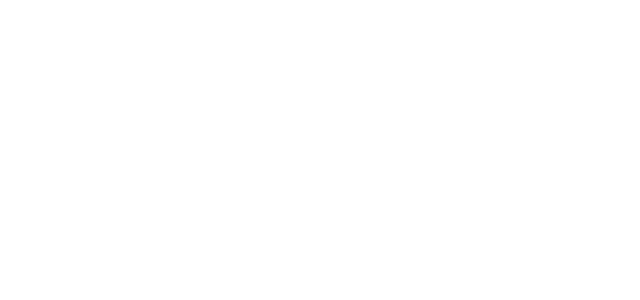
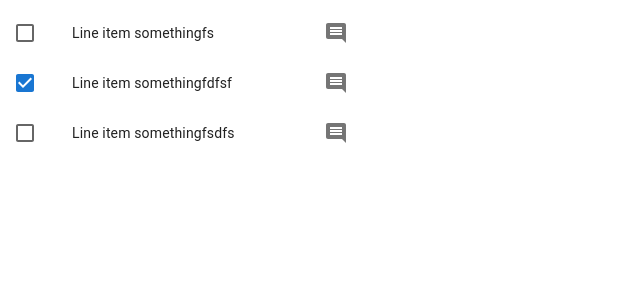
Before and after one commit to IvanKent/react-todo, a React (Vite) app: page / in a window 1280 px wide. Shown: the top 300 px of the page, without its empty margins (0-640 px from the left). Built offline with nearby package versions, Linux system fonts and the light colour scheme.

Commit message:
added a basic todolist component

```diff
--- a/src/App.jsx
+++ b/src/App.jsx
@@ -1,10 +1,11 @@
 import './App.css'
 import { CssBaseline } from '@mui/material'
+import TodoList from './TodoList'
 function App() {
   return (
     <div>
       <CssBaseline/>
-
+      <TodoList/>
     </div>
   )
 }
--- /dev/null
+++ b/src/TodoList.jsx
@@ -0,0 +1,53 @@
+import { Box } from "@mui/material";
+import List from '@mui/material/List';
+import ListItem from '@mui/material/ListItem';
+import ListItemButton from '@mui/material/ListItemButton';
+import ListItemIcon from '@mui/material/ListItemIcon';
+import ListItemText from '@mui/material/ListItemText';
+import Checkbox from '@mui/material/Checkbox';
+import IconButton from '@mui/material/IconButton';
+import CommentIcon from '@mui/icons-material/Comment';
+import { useState } from "react";
+const initialTodos = [
+    {id:1, text: 'somethingfs', completed: false},
+    {id:1, text: 'somethingfdfsf', completed: true},
+    {id:1, text: 'somethingfsdfs', completed: false}
+];
+
+export default function TodoList() {
+    const [todos, setTodos] = useState(initialTodos);
+
+
+    return (
+        <List sx={{ width: '100%', maxWidth: 360, bgcolor: 'background.paper' }}>
+      {todos.map((todo) => {
+        const labelId = `checkbox-list-label-${todo.id}`;
+
+        return (
+          <ListItem
+            key={todo}
+            secondaryAction={
+              <IconButton edge="end" aria-label="comments">
+                <CommentIcon />
+              </IconButton>
+            }
+            disablePadding
+          >
+            <ListItemButton role={undefined} dense>
+              <ListItemIcon>
+                <Checkbox
+                  edge="start"
+                  checked={todo.completed}
+                  tabIndex={-1}
+                  disableRipple
+                  inputProps={{ 'aria-labelledby': labelId }}
+                />
+              </ListItemIcon>
+              <ListItemText id={labelId} primary={`Line item ${todo.text}`} />
+            </ListItemButton>
+          </ListItem>
+        );
+      })}
+    </List>
+    )
+}
```
